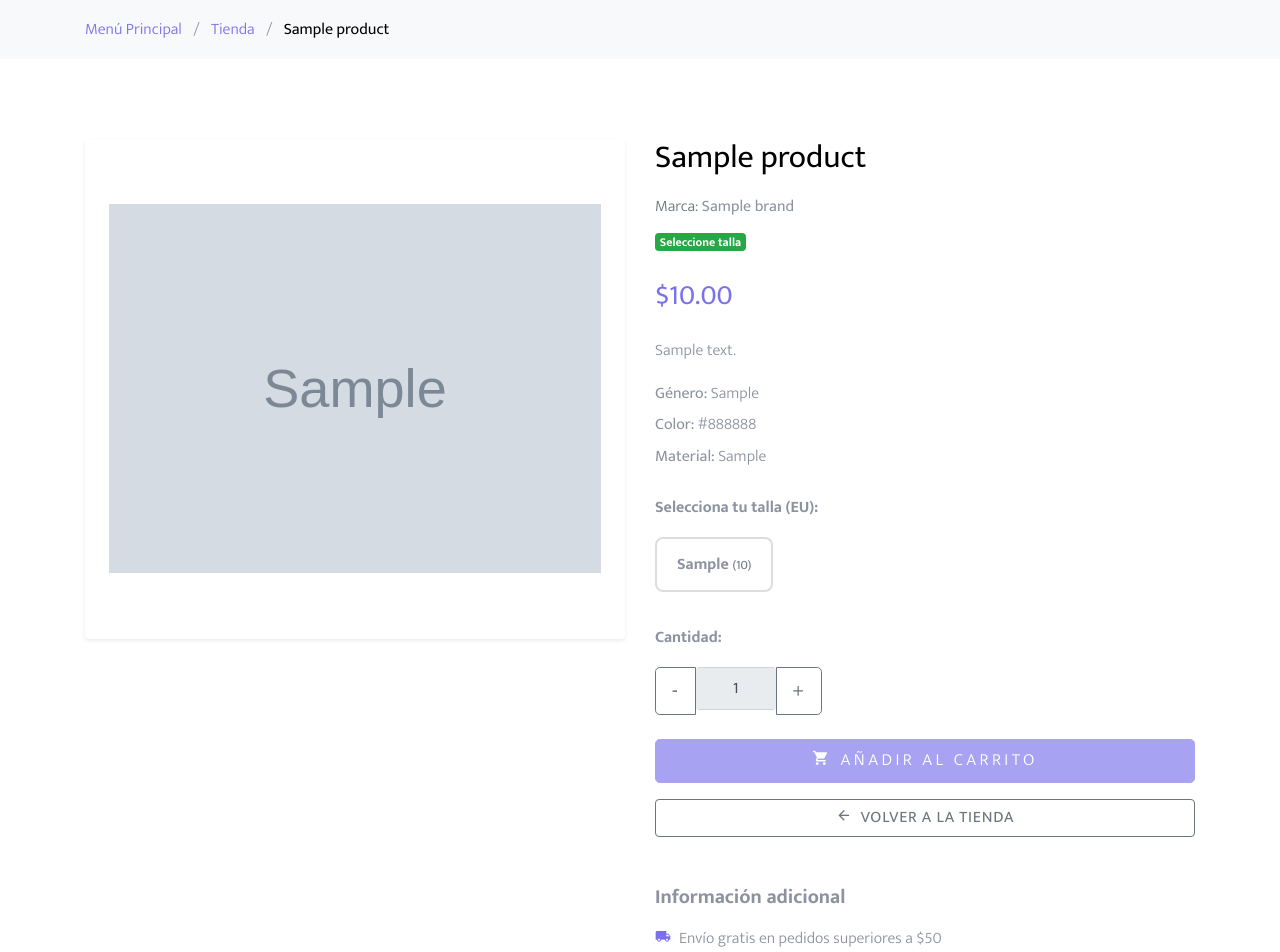
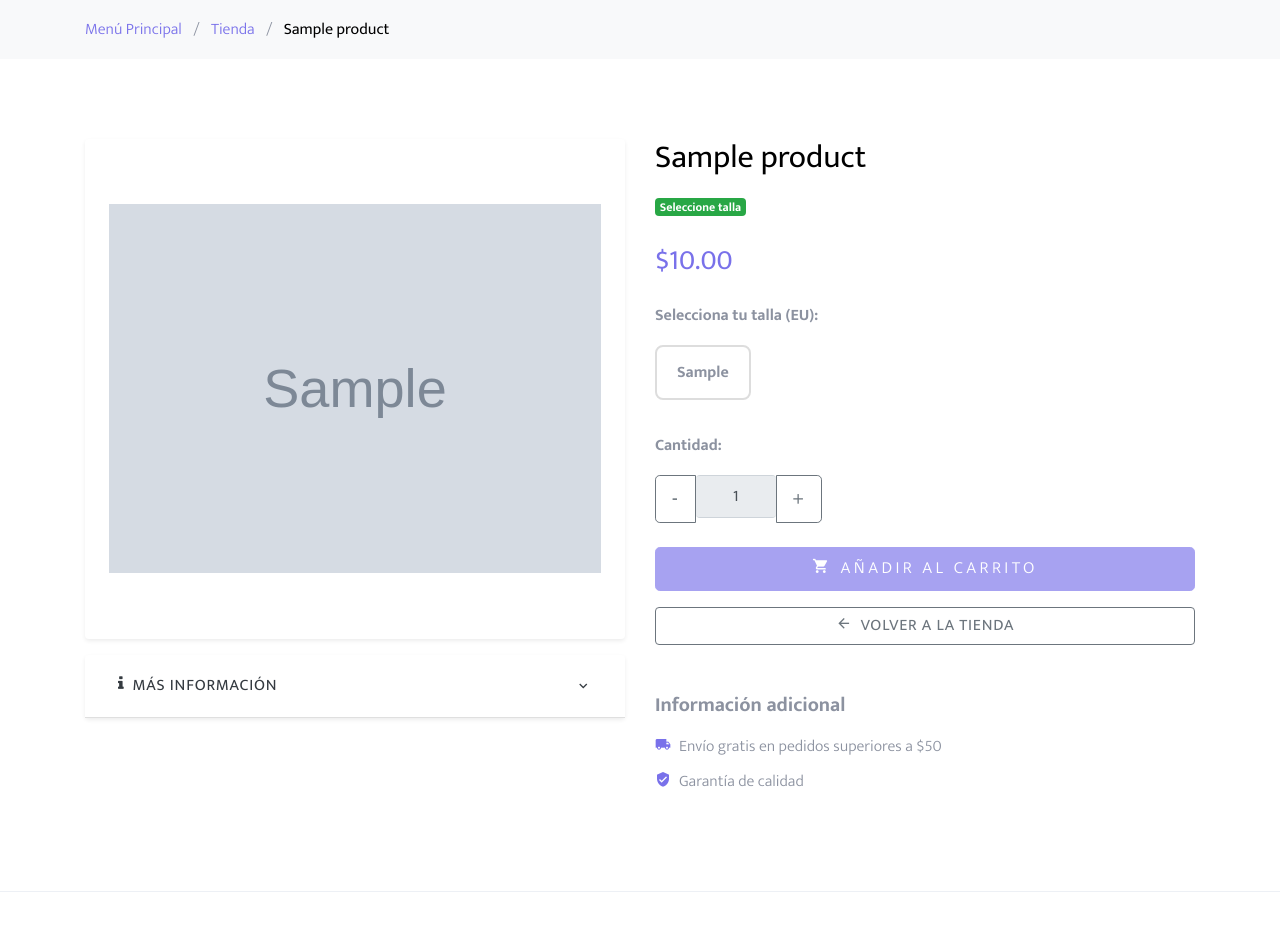
Before and after one commit to PGPI-2-14/grupo2.14-calzados-web, a Django app: a page that uses shop/templates/shop/product/detail.html in a window 1280 px wide. Shown: the part 190-1142 px from the top of the page. Run offline with Django 3.2, Linux system fonts and the light colour scheme; tables that the repository leaves empty hold one stand-in row (values such as "Sample post"); grey boxes marked "Sample" are stand-in pictures; some libraries are stand-ins or nearby versions; some web fonts are replaced.

Commit message:
Style refactor: More information

```diff
--- a/shop/templates/shop/product/detail.html
+++ b/shop/templates/shop/product/detail.html
@@ -24,35 +24,75 @@
         <div class="row">
           <div class="col-md-6 mb-4">
             <div class="card border-0 shadow-sm">
-              {% if product.images.exists %}
-                {% with primary_image=product.images.filter.is_primary|first %}
-                  {% if primary_image %}
-                    <img src="{{ primary_image.image.url }}" alt="{{ product.name }}" class="card-img-top p-4" style="object-fit: contain; height: 500px;">
-                  {% else %}
-                    <img src="{{ product.images.first.image.url }}" alt="{{ product.name }}" class="card-img-top p-4" style="object-fit: contain; height: 500px;">
-                  {% endif %}
-                {% endwith %}
+              {% if primary_image %}
+                <img src="{{ primary_image.image.url }}" alt="{{ product.name }}" class="card-img-top p-4" style="object-fit: contain; height: 500px;">
               {% elif product.image %}
                 <img src="{{ product.image.url }}" alt="{{ product.name }}" class="card-img-top p-4" style="object-fit: contain; height: 500px;">
               {% else %}
                 <img src="{% static 'img/placeholder-product.jpg' %}" alt="No image available" class="card-img-top p-4" style="object-fit: contain; height: 500px;">
               {% endif %}
             </div>
+
+            <div class="mt-3">
+              <div class="card border-0 shadow-sm">
+                <div class="card-header bg-white" id="moreInfoHeading">
+                  <h5 class="mb-0">
+                    <button class="btn btn-link text-dark text-decoration-none d-flex justify-content-between align-items-center w-100" type="button" data-toggle="collapse" data-target="#moreInfoCollapse" aria-expanded="false" aria-controls="moreInfoCollapse">
+                      <span><span class="icon-info mr-2"></span>Más información</span>
+                      <span class="icon-keyboard_arrow_down"></span>
+                    </button>
+                  </h5>
+                </div>
+                <div id="moreInfoCollapse" class="collapse" aria-labelledby="moreInfoHeading">
+                  <div class="card-body">
+                    <div class="mb-3">
+                      <p class="text-muted mb-0">{{ product.description|linebreaks }}</p>
+                    </div>
+                    <hr>
+                    <div class="row">
+                      {% if product.gender and product.gender != 'unisex' %}
+                      <div class="col-6 mb-3">
+                        <p class="mb-0 text-muted small">Género</p>
+                        <p class="mb-0 font-weight-bold">{{ product.gender|title }}</p>
+                      </div>
+                      {% endif %}
+                      {% if product.color %}
+                      <div class="col-6 mb-3">
+                        <p class="mb-0 text-muted small">Color</p>
+                        <p class="mb-0 font-weight-bold">{{ product.color }}</p>
+                      </div>
+                      {% endif %}
+                      {% if product.material %}
+                      <div class="col-6 mb-3">
+                        <p class="mb-0 text-muted small">Material</p>
+                        <p class="mb-0 font-weight-bold">{{ product.material }}</p>
+                      </div>
+                      {% endif %}
+                      {% if product.brand %}
+                      <div class="col-6 mb-3">
+                        <p class="mb-0 text-muted small">Marca</p>
+                        <p class="mb-0 font-weight-bold">{{ product.brand.name }}</p>
+                      </div>
+                      {% endif %}
+                      {% if product.category %}
+                      <div class="col-6 mb-3">
+                        <p class="mb-0 text-muted small">Categoría</p>
+                        <p class="mb-0 font-weight-bold">{{ product.category.name }}</p>
+                      </div>
+                      {% endif %}
+                    </div>
+                  </div>
+                </div>
+              </div>
+            </div>
           </div>
 
           <div class="col-md-6">
             <h2 class="text-black mb-3">{{ product.name }}</h2>
 
-            {% if product.brand %}
-            <div class="mb-2">
-              <span class="text-muted">Marca: </span>
-              <strong>{{ product.brand.name }}</strong>
-            </div>
-            {% endif %}
-
             <div class="mb-4">
               <span id="stock-badge" class="badge {% if product.available and product.stock > 0 %}badge-success{% else %}badge-danger{% endif %}">
-                {% if sizes %}Seleccione talla{% else %}{% if product.available and product.stock > 0 %}En stock ({{ product.stock }}){% else %}Agotado{% endif %}{% endif %}
+                {% if sizes %}Seleccione talla{% else %}{% if product.available and product.stock > 0 %}En stock{% else %}Agotado{% endif %}{% endif %}
               </span>
             </div>
 
@@ -63,19 +103,6 @@
                 <span class="badge badge-warning">Oferta</span>
               {% else %}
                 <h3 class="text-primary mb-0">${{ product.price }}</h3>
-              {% endif %}
-            </div>
-
-            <div class="mb-4">
-              <p class="text-muted mb-3">{{ product.description|linebreaks }}</p>
-              {% if product.gender and product.gender != 'unisex' %}
-                <p class="mb-1"><strong>Género:</strong> {{ product.gender|title }}</p>
-              {% endif %}
-              {% if product.color %}
-                <p class="mb-1"><strong>Color:</strong> {{ product.color }}</p>
-              {% endif %}
-              {% if product.material %}
-                <p class="mb-1"><strong>Material:</strong> {{ product.material }}</p>
               {% endif %}
             </div>
 
@@ -95,7 +122,7 @@
                              class="d-none size-input"
                              onchange="onSizeSelected(this)"
                              required>
-                      <label for="size{{ forloop.counter }}" class="size-label">{{ size.size }} <small class="text-muted">({{ size.stock }})</small></label>
+                      <label for="size{{ forloop.counter }}" class="size-label">{{ size.size }}</label>
                     {% else %}
                       <input type="radio"
                              id="size{{ forloop.counter }}"
@@ -152,6 +179,8 @@
       </div>
     </div>
 
+
+
 <script>
   // enable/disable add button and show stock per selected size
   function onSizeSelected(radio) {
@@ -163,7 +192,7 @@
     if (stock > 0) {
       badge.classList.remove('badge-danger');
       badge.classList.add('badge-success');
-      badge.textContent = 'En stock (' + stock + ')';
+      badge.textContent = 'En stock';
       if (addBtn) addBtn.disabled = false;
       if (qtyInput) { qtyInput.value = 1; qtyInput.max = stock; }
     } else {
```
